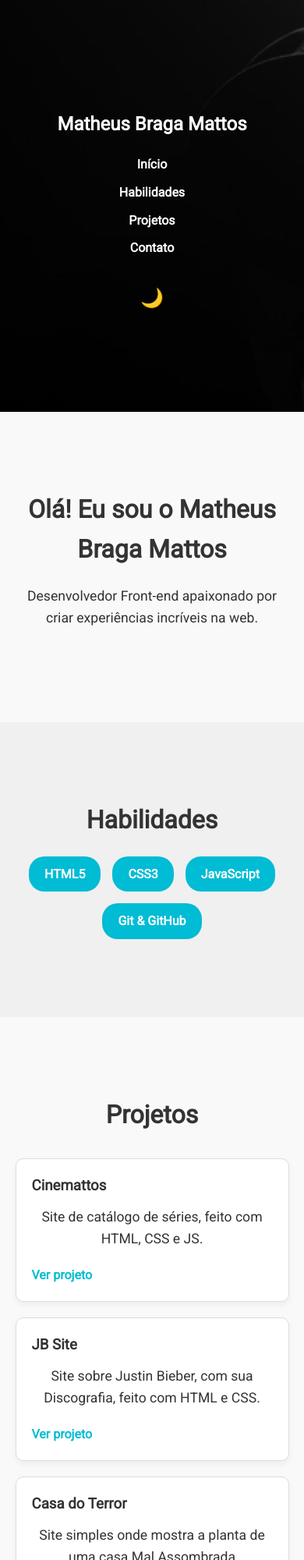
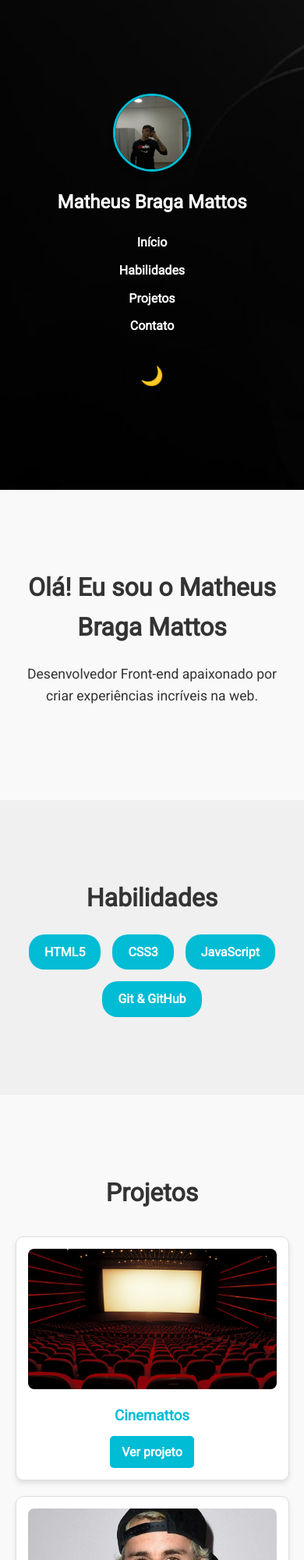
Before and after one commit to matheusbmtt/meuportifolio, a plain HTML site: page index.html in a window 390 px wide. Shown: the top 2000 px of the page at 78% size. Drawn offline with Linux system fonts and the light colour scheme.

Commit message:
update to new version

```diff
--- a/css/styles.css
+++ b/css/styles.css
@@ -25,14 +25,25 @@ body {
   padding: 40px 0;
 }
 
-/* Banner / Foto de perfil */
-.foto-perfil {
+/* Foto redonda no topo */
+.foto-avatar {
+  width: 140px;
+  height: 140px;
+  border-radius: 50%;
+  object-fit: cover;
+  display: block;
+  margin: 0 auto 15px auto;
+  border: 3px solid #00bcd4;
+  box-shadow: 0 4px 8px rgba(0,0,0,0.2);
+}
+
+/* Fotos dos projetos */
+.foto-projeto {
   width: 100%;
-  max-width: 900px;
-  height: auto;
-  display: block;
-  margin: 0 auto 20px auto;
+  height: 180px;
+  object-fit: cover;
   border-radius: 8px;
+  margin-bottom: 12px;
 }
 
 /* Header */
@@ -65,7 +76,6 @@ header h1 {
   margin: 20px 0;
   color: #fff;
 }
-
 
 nav {
   margin-top: 10px;
@@ -153,27 +163,48 @@ p {
   margin-top: 30px;
 }
 
-.projetos-grid div {
+/* Card de cada projeto */
+.projeto {
   background-color: #fff;
   border: 1px solid #ddd;
   border-radius: 10px;
-  padding: 20px;
-  box-shadow: 0 4px 8px rgba(0,0,0,0.05);
+  padding: 15px;
+  box-shadow: 0 4px 6px rgba(0,0,0,0.1);
   transition: transform 0.3s;
+  text-align: center;
 }
 
-.projetos-grid div:hover {
+.projeto:hover {
   transform: translateY(-5px);
 }
 
-.projetos-grid h3 {
-  margin-bottom: 10px;
-}
-
-.projetos-grid a {
+/* Link do título do projeto */
+.projeto h3 a {
   color: #00bcd4;
   text-decoration: none;
   font-weight: bold;
+  transition: color 0.3s;
+}
+
+.projeto h3 a:hover {
+  color: #0097a7;
+}
+
+/* Botão "Ver projeto" */
+.btn-ver-projeto {
+  display: inline-block;
+  margin-top: 10px;
+  padding: 8px 15px;
+  background-color: #00bcd4;
+  color: white;
+  border-radius: 5px;
+  text-decoration: none;
+  font-weight: bold;
+  transition: background-color 0.3s;
+}
+
+.btn-ver-projeto:hover {
+  background-color: #0097a7;
 }
 
 /* Formulário */
@@ -276,7 +307,8 @@ body.dark-mode .menu a:hover {
     margin-top: 15px;
   }
 
-  .foto-perfil {
-    width: 100%;
+  .foto-avatar {
+    width: 100px;
+    height: 100px;
   }
 }
--- a/index.html
+++ b/index.html
@@ -12,6 +12,9 @@
 
   <header>
     <div class="container">
+      <!-- Foto redonda adicionada aqui -->
+      <img src="imagens/matheus.jpg" alt="Foto do Matheus" class="foto-avatar" />
+
       <h1>Matheus Braga Mattos</h1>
 
       <nav>
@@ -51,7 +54,27 @@
     <section id="projetos" class="section">
       <div class="container">
         <h2>Projetos</h2>
-        <div id="lista-projetos" class="projetos-grid"></div>
+        <div id="lista-projetos" class="projetos-grid">
+
+          <div class="projeto">
+            <img src="imagens/projeto1.jpg" alt="Projeto 1" class="foto-projeto" />
+            <h3>Projeto 1</h3>
+            <p>Descrição do Projeto 1 aqui. Você pode trocar depois.</p>
+          </div>
+
+          <div class="projeto">
+            <img src="imagens/projeto2.jpg" alt="Projeto 2" class="foto-projeto" />
+            <h3>Projeto 2</h3>
+            <p>Descrição do Projeto 2 aqui. Você pode trocar depois.</p>
+          </div>
+
+          <div class="projeto">
+            <img src="imagens/projeto3.jpg" alt="Projeto 3" class="foto-projeto" />
+            <h3>Projeto 3</h3>
+            <p>Descrição do Projeto 3 aqui. Você pode trocar depois.</p>
+          </div>
+
+        </div>
       </div>
     </section>
 
--- a/js/script.js
+++ b/js/script.js
@@ -5,46 +5,44 @@ document.addEventListener('DOMContentLoaded', () => {
   // Alternar tema
   toggleBtn.addEventListener('click', () => {
     body.classList.toggle('dark-mode');
-
-    if (body.classList.contains('dark-mode')) {
-      toggleBtn.textContent = '☀️';
-    } else {
-      toggleBtn.textContent = '🌙';
-    }
+    toggleBtn.textContent = body.classList.contains('dark-mode') ? '☀️' : '🌙';
   });
 
-  // Projetos com links para suas pastas de projeto
   const projetos = [
     {
       nome: "Cinemattos",
-      descricao: "Site de catálogo de séries, feito com HTML, CSS e JS.",
-      link: "projetos/Projeto1/index.html"  // Link para o projeto Cinemattos
+      link: "projetos/Projeto1/index.html",
+      imagem: "imagens/projeto1.jpg"
     },
     {
       nome: "JB Site",
-      descricao: "Site sobre Justin Bieber, com sua Discografia, feito com HTML e CSS.",
-      link: "projetos/projeto2/index.html"
+      link: "projetos/projeto2/index.html",
+      imagem: "imagens/projeto2.jpg"
     },
     {
       nome: "Casa do Terror",
-      descricao: "Site simples onde mostra a planta de uma casa Mal Assombrada",
-      link: "projetos/projeto3/index.html"
+      link: "projetos/projeto3/index.html",
+      imagem: "imagens/projeto3.jpg"
     }
   ];
 
   const containerProjetos = document.getElementById('lista-projetos');
+  containerProjetos.innerHTML = ''; // limpa antes
 
   projetos.forEach(p => {
     const card = document.createElement('div');
+    card.classList.add('projeto');
+
     card.innerHTML = `
-      <h3>${p.nome}</h3>
-      <p>${p.descricao}</p>
-      <a href="${p.link}" target="_blank" rel="noopener noreferrer">Ver projeto</a>
+      <img src="${p.imagem}" alt="${p.nome}" class="foto-projeto" />
+      <h3><a href="${p.link}" target="_blank" rel="noopener noreferrer">${p.nome}</a></h3>
+      <a href="${p.link}" target="_blank" rel="noopener noreferrer" class="btn-ver-projeto">Ver projeto</a>
     `;
+
     containerProjetos.appendChild(card);
   });
 
-  // Validação do formulário de contato
+  // Formulário e validação (mantém igual ao seu código original)
   const form = document.getElementById('form-contato');
 
   form.addEventListener('submit', e => {
```
Also changed, not shown: imagens/matheus.jpg (added), imagens/projeto1.jpg (added), imagens/projeto2.jpg (added), imagens/projeto3.jpg (added).
